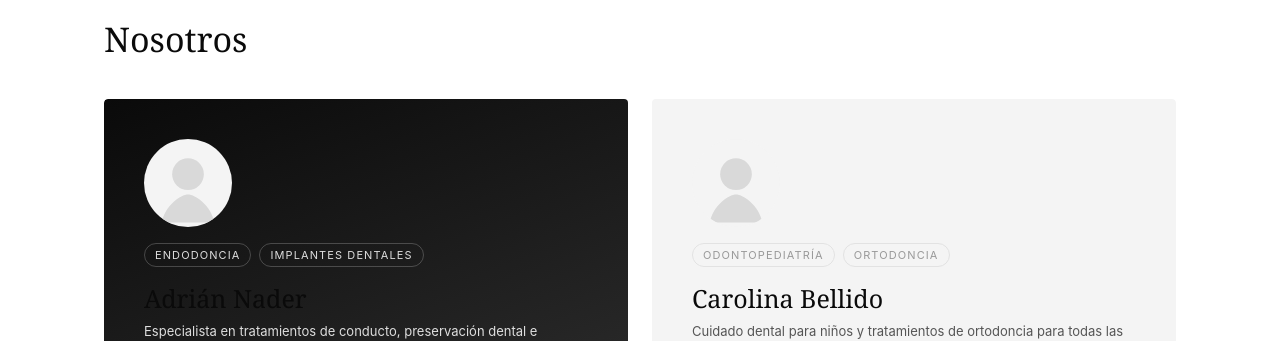
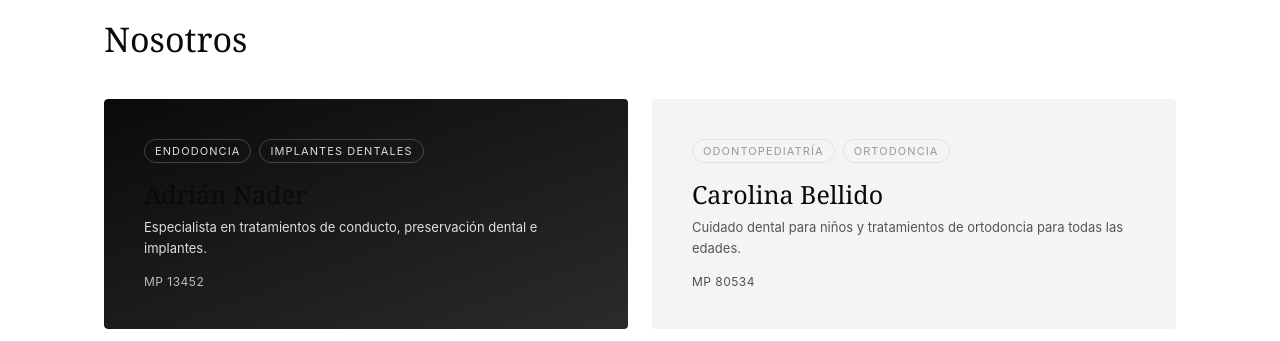
Before and after one commit to SBellido/odontologia-integral, a React (Vite) app: page / in a window 1280 px wide. Shown: the part 980-1321 px from the top of the page. Built offline with nearby package versions, Linux system fonts and the light colour scheme; no server answers.

Commit message:
Show doctor license numbers instead of placeholder photos

```diff
--- a/src/components/molecules/DoctorCard.css
+++ b/src/components/molecules/DoctorCard.css
@@ -4,14 +4,6 @@
   display: flex;
   flex-direction: column;
   gap: var(--space-xs);
-}
-
-.doctor-card__photo {
-  width: 88px;
-  height: 88px;
-  border-radius: 50%;
-  object-fit: cover;
-  margin-bottom: var(--space-xs);
 }
 
 .doctor-card__specialties {
@@ -30,3 +22,11 @@
   background: var(--color-surface);
   color: var(--color-ink);
 }
+
+.doctor-card__license {
+  font-family: var(--font-body);
+  font-size: 12px;
+  letter-spacing: 0.04em;
+  opacity: 0.7;
+  margin-top: var(--space-xs);
+}
--- a/src/components/molecules/DoctorCard.tsx
+++ b/src/components/molecules/DoctorCard.tsx
@@ -12,7 +12,6 @@ interface DoctorCardProps {
 export function DoctorCard({ doctor, tone }: DoctorCardProps) {
   return (
     <article className={`doctor-card doctor-card--${tone}`}>
-      <img className="doctor-card__photo" src={doctor.photoUrl} alt={doctor.name} />
       <div className="doctor-card__specialties">
         {doctor.specialties.map((specialty) => (
           <Badge key={specialty} tone={tone === 'dark' ? 'inverted' : 'default'}>
@@ -24,6 +23,7 @@ export function DoctorCard({ doctor, tone }: DoctorCardProps) {
       <Text tone={tone === 'dark' ? 'inverted' : 'soft'} size="sm">
         {doctor.bio}
       </Text>
+      <span className="doctor-card__license">{doctor.licenseNumber}</span>
     </article>
   );
 }
--- a/src/data/content.ts
+++ b/src/data/content.ts
@@ -6,14 +6,14 @@ export const doctors: Doctor[] = [
     name: 'Adrián Nader',
     specialties: ['Endodoncia', 'Implantes dentales'],
     bio: 'Especialista en tratamientos de conducto, preservación dental e implantes.',
-    photoUrl: '/src/assets/doctor-placeholder.svg',
+    licenseNumber: 'MP 13452',
   },
   {
     id: 'carolina-bellido',
     name: 'Carolina Bellido',
     specialties: ['Odontopediatría', 'Ortodoncia'],
     bio: 'Cuidado dental para niños y tratamientos de ortodoncia para todas las edades.',
-    photoUrl: '/src/assets/doctor-placeholder.svg',
+    licenseNumber: 'MP 80534',
   },
 ];
 
--- a/src/types/index.ts
+++ b/src/types/index.ts
@@ -3,7 +3,7 @@ export interface Doctor {
   name: string;
   specialties: string[];
   bio: string;
-  photoUrl: string;
+  licenseNumber: string;
 }
 
 import type { IconName } from '../components/atoms/Icon';
```
Also changed, not shown: src/assets/doctor-placeholder.svg (deleted), 1 other file (tests, documents, lock files or other folders).
